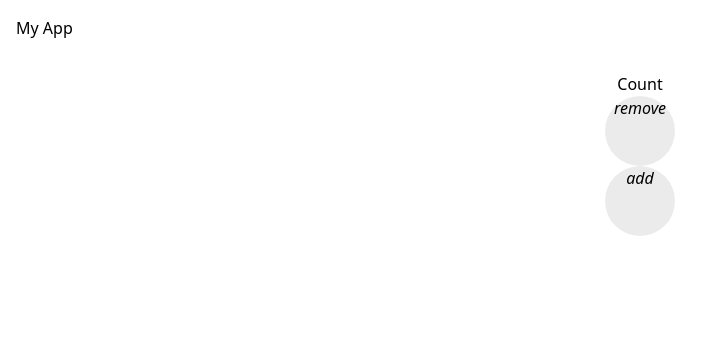
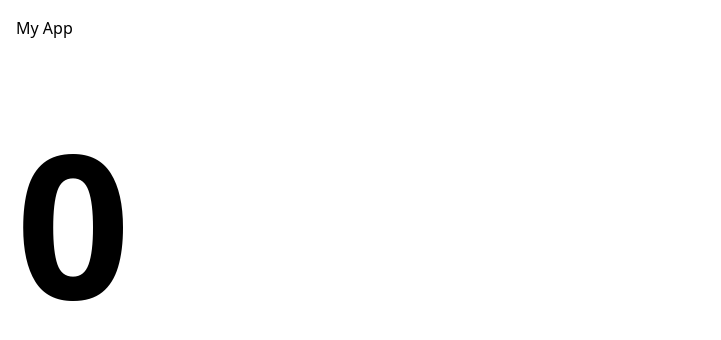
Before and after one commit to sonicparke/speed-up-your-apps-with-ivy, an Angular app: page / in a window 1280 px wide. Shown: the top 340 px of the page, without its empty margins (0-721 px from the left). Built offline with nearby package versions, Linux system fonts and the light colour scheme.

Commit message:
making more simple

```diff
--- a/src/app/counter/counter.component.html
+++ b/src/app/counter/counter.component.html
@@ -1,12 +1,3 @@
-<div class="count">{{ state.count }}</div>
-<div class="countLabel">Count</div>
-<button class="decrement" (click)="values$.next(-1)">
-  <i class="material-icons">
-    remove
-  </i>
-</button>
-<button class="increment" (click)="values$.next(+1)">
-  <i class="material-icons">
-    add
-  </i>
-</button>
+<h1>
+  {{ numbers | async }}
+</h1>
--- a/src/app/counter/counter.component.scss
+++ b/src/app/counter/counter.component.scss
@@ -1,29 +1,4 @@
-.decrement {
-  grid-area: decrement;
+h1 {
+  font-size: 200px;
+  font-weight: 900;
 }
-.increment {
-  grid-area: increment;
-}
-.count {
-  grid-area: count;
-  font-size: 128px;
-  text-align: center;
-}
-.countLabel {
-  grid-area: countLabel;
-  text-align: center;
-}
-
-button {
-  background-color: rgba(0, 0, 0, 0.08);
-  border-radius: 35px;
-  width: 70px;
-  height: 70px;
-  display: flex;
-  justify-self: center;
-  align-content: center;
-  justify-content: center;
-  border: none;
-  outline: none;
-  cursor: pointer;
-}
--- a/src/app/counter/counter.component.ts
+++ b/src/app/counter/counter.component.ts
@@ -1,22 +1,20 @@
-import { Component } from '@angular/core';
-import { Subject } from 'rxjs';
-import { startWith, scan } from 'rxjs/operators';
-import { ReactiveComponent } from './reactive.component';
+import { Component, OnInit, ɵmarkDirty } from '@angular/core';
+import { interval, BehaviorSubject } from 'rxjs';
 
 @Component({
   selector: 'app-counter',
   templateUrl: './counter.component.html',
   styleUrls: ['./counter.component.scss']
 })
-export class CounterComponent extends ReactiveComponent {
-  values$ = new Subject<number>();
-  state = this.connect({
-    count: this.values$.pipe(
-      startWith(0),
-      scan((count, next) => count + next, 0)
-    )
-  });
-  pushValue(value: number) {
-    this.values$.next(value);
+export class CounterComponent implements OnInit {
+  data = interval(1000);
+  numbers = new BehaviorSubject(0);
+
+  ngOnInit() {
+    this.data.subscribe(num => {
+      console.log(num);
+      this.numbers.next(num);
+      ɵmarkDirty(this);
+    });
   }
 }
--- a/src/app/counter/reactive.component.ts
+++ /dev/null
@@ -1,56 +0,0 @@
-import { Observable, from, concat, ReplaySubject } from 'rxjs';
-
-import { OnInit, OnDestroy, ɵmarkDirty } from '@angular/core';
-
-import { mergeMap, tap, takeUntil } from 'rxjs/operators';
-
-type ObservableDictionary<T> = {
-  [P in keyof T]: Observable<T[P]>;
-};
-
-const OnInitSubject = Symbol('OnInitSubject');
-const OnDestroySubject = Symbol('OnDestroySubject');
-export abstract class ReactiveComponent implements OnInit, OnDestroy {
-  private [OnInitSubject] = new ReplaySubject<true>(1);
-  private [OnDestroySubject] = new ReplaySubject<true>(1);
-
-  public get onInit$() {
-    return this[OnInitSubject].asObservable();
-  }
-
-  public get onDestroy$() {
-    return this[OnDestroySubject].asObservable();
-  }
-
-  connect<T>(sources: ObservableDictionary<T>): T {
-    const sink = {} as T;
-    const sourceKeys = Object.keys(sources) as (keyof T)[];
-    const updateSink$ = from(sourceKeys).pipe(
-      mergeMap(sourceKey => {
-        const source$ = sources[sourceKey];
-
-        return source$.pipe(
-          tap((sinkValue: any) => {
-            sink[sourceKey] = sinkValue;
-          })
-        );
-      })
-    );
-
-    concat(this.onInit$, updateSink$)
-      .pipe(takeUntil(this.onDestroy$))
-      .subscribe(() => ɵmarkDirty(this));
-
-    return sink;
-  }
-
-  ngOnInit() {
-    this[OnInitSubject].next(true);
-    this[OnInitSubject].complete();
-  }
-
-  ngOnDestroy() {
-    this[OnDestroySubject].next(true);
-    this[OnDestroySubject].complete();
-  }
-}
```
